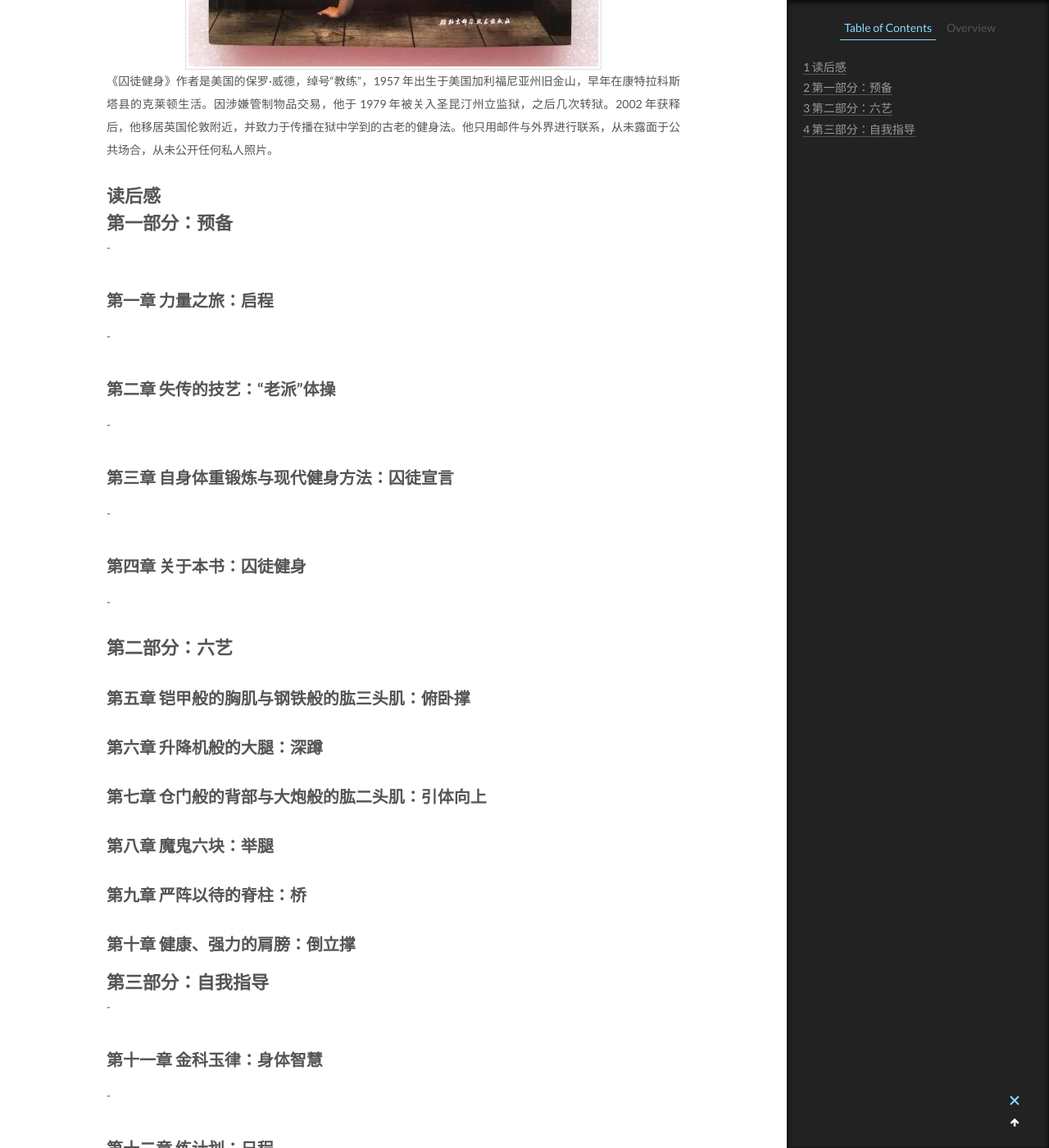
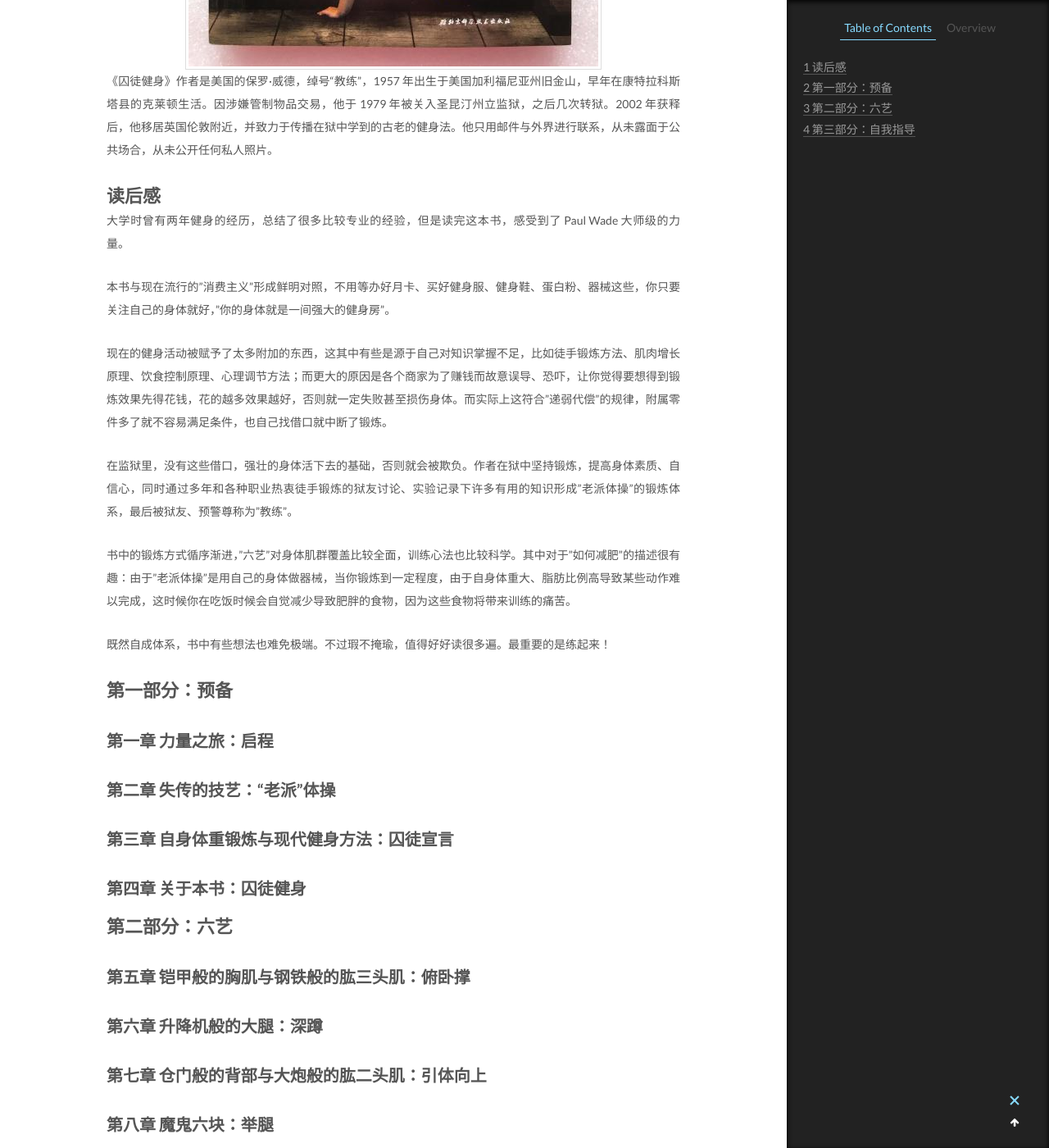
Before and after one commit to CodeHunter2006/CodeHunter2006.github.io, a Jekyll site: the page built from _posts/2020-06-20-Convict_Conditioning.md, in a window 1280 px wide and 1400 px high, scrolled down 1057 px. Shown: the whole window at 82% size. Built offline with Jekyll 4.4.1, drawn with Linux system fonts in a browser that asks for light colours.

Commit message:
[doc]: add contents.

```diff
--- a/_posts/2020-06-20-Convict_Conditioning.md
+++ b/_posts/2020-06-20-Convict_Conditioning.md
@@ -10,25 +10,27 @@ tags: Healthy
 
 # 读后感
 
+大学时曾有两年健身的经历，总结了很多比较专业的经验，但是读完这本书，感受到了 Paul Wade 大师级的力量。
+
+本书与现在流行的"消费主义"形成鲜明对照，不用等办好月卡、买好健身服、健身鞋、蛋白粉、器械这些，你只要关注自己的身体就好，"你的身体就是一间强大的健身房"。
+
+现在的健身活动被赋予了太多附加的东西，这其中有些是源于自己对知识掌握不足，比如徒手锻炼方法、肌肉增长原理、饮食控制原理、心理调节方法；而更大的原因是各个商家为了赚钱而故意误导、恐吓，让你觉得要想得到锻炼效果先得花钱，花的越多效果越好，否则就一定失败甚至损伤身体。而实际上这符合"递弱代偿"的规律，附属零件多了就不容易满足条件，也自己找借口就中断了锻炼。
+
+在监狱里，没有这些借口，强壮的身体活下去的基础，否则就会被欺负。作者在狱中坚持锻炼，提高身体素质、自信心，同时通过多年和各种职业热衷徒手锻炼的狱友讨论、实验记录下许多有用的知识形成"老派体操"的锻炼体系，最后被狱友、预警尊称为"教练"。
+
+书中的锻炼方式循序渐进，"六艺"对身体肌群覆盖比较全面，训练心法也比较科学。其中对于"如何减肥"的描述很有趣：由于"老派体操"是用自己的身体做器械，当你锻炼到一定程度，由于自身体重大、脂肪比例高导致某些动作难以完成，这时候你在吃饭时候会自觉减少导致肥胖的食物，因为这些食物将带来训练的痛苦。
+
+既然自成体系，书中有些想法也难免极端。不过瑕不掩瑜，值得好好读很多遍。最重要的是练起来！
+
 # 第一部分：预备
-
--
 
 ## 第一章 力量之旅：启程
 
--
-
 ## 第二章 失传的技艺：“老派”体操
-
--
 
 ## 第三章 自身体重锻炼与现代健身方法：囚徒宣言
 
--
-
 ## 第四章 关于本书：囚徒健身
-
--
 
 # 第二部分：六艺
 
@@ -46,16 +48,8 @@ tags: Healthy
 
 # 第三部分：自我指导
 
--
-
 ## 第十一章 金科玉律：身体智慧
-
--
 
 ## 第十二章 练计划：日程
 
--
-
 ## 致谢
-
--
```
